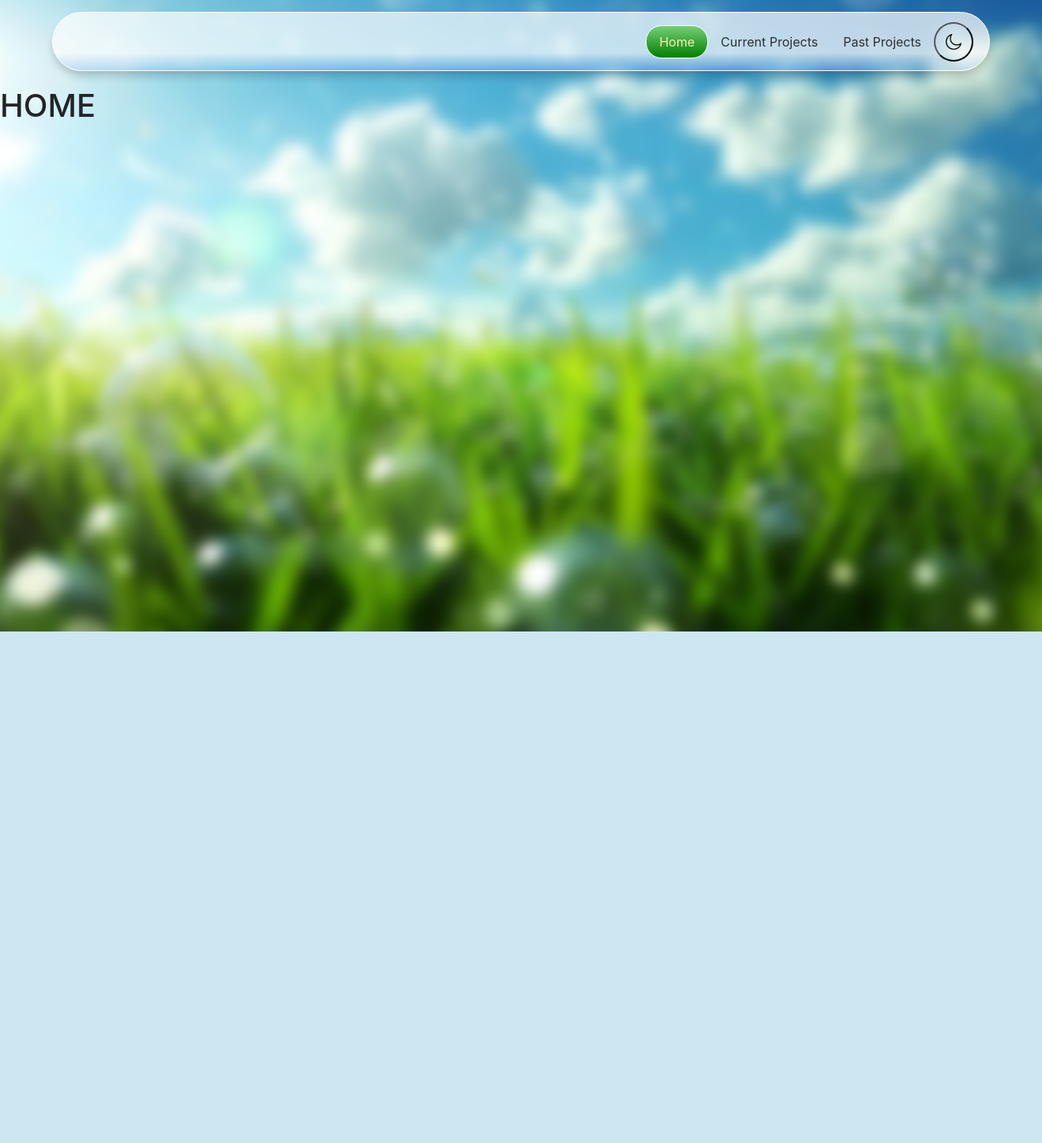
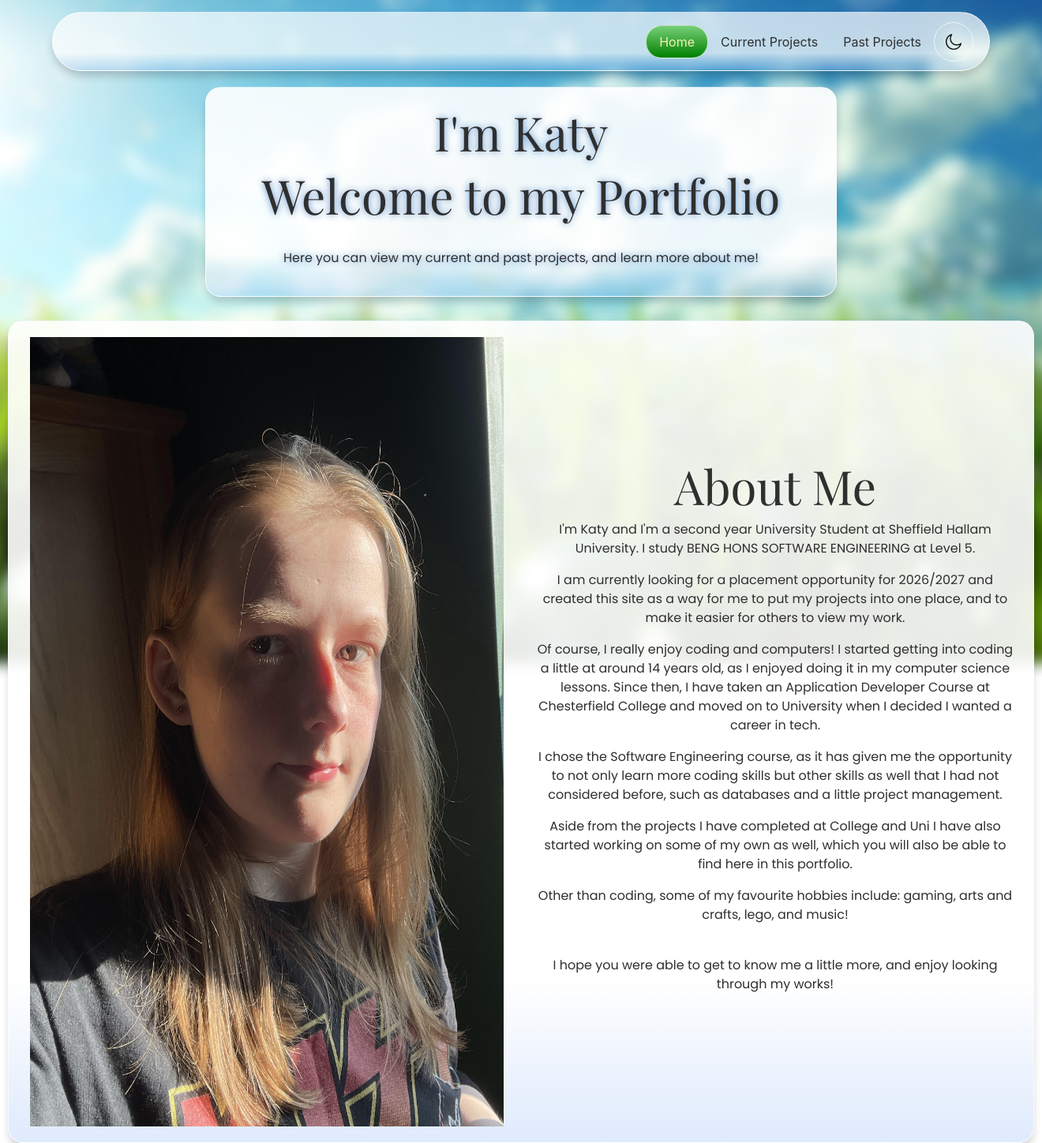
Before and after one commit to Kaytster/Kaytster-Portfolio, a PHP site: page / in a window 1320 px wide. Shown: the whole page at 79% size. Before the commit the page ends 800 px from the top, so only its background shows below. Run offline with PHP 8.4, Linux system fonts and the light colour scheme.

Commit message:
homepage finished

```diff
--- a/index.html
+++ b/index.html
@@ -53,8 +53,59 @@
                 })
             });
     </script>
-
-    <h1>HOME</h1>
+    <div class="card title">
+        <div class="card-body">
+            <h1>I'm Katy</h1>
+            <h1>Welcome to my Portfolio</h1>
+            <br />
+            <p>Here you can view my current and past projects, and learn more about me!</p>
+        </div>
+    </div>
+    <div class="card about-me">
+        <div class="card-body">
+            <div class="row align-items-center">
+                <div class="col-md-6">
+                    <img class="me" src="mecopy.jpg" alt="A picture of me" />
+                </div>
+                <div class="col-md-6">
+                    <h1>About Me</h1>
+                    <p>
+                        I'm Katy and I'm a second year University Student at Sheffield Hallam University.
+                        I study BENG HONS SOFTWARE ENGINEERING at Level 5.
+                    </p>
+                    <p>
+                        I am currently looking for a placement opportunity for 2026/2027
+                        and created this site as a way for me to put my projects into one place,
+                        and to make it easier for others to view my work.
+                    </p>
+                    <p>
+                        Of course, I really enjoy coding and computers!
+                        I started getting into coding a little at around 14 years old,
+                        as I enjoyed doing it in my computer science lessons.
+                        Since then, I have taken an Application Developer Course at Chesterfield College
+                        and moved on to University when I decided I wanted a career in tech.
+                    </p>
+                    <p>
+                        I chose the Software Engineering course,
+                        as it has given me the opportunity to not only learn more coding skills but other skills as well
+                        that I had not considered before, such as databases and a little project management.
+                    </p>
+                    <p>
+                        Aside from the projects I have completed at College and Uni
+                        I have also started working on some of my own as well,
+                        which you will also be able to find here in this portfolio.
+                    </p>
+                    <p>
+                        Other than coding, some of my favourite hobbies include: gaming, arts and crafts, lego, and music!
+                    </p>
+                    <br />
+                    <p>
+                        I hope you were able to get to know me a little more, and enjoy looking through my works!
+                    </p>
+                </div>
+            </div>
+        </div>
+    </div>
 </body>
 </html>
 
--- a/navigation.html
+++ b/navigation.html
@@ -9,7 +9,7 @@
         <a class="nav-link" href="past.html">Past Projects</a>
     </li>
     <li class="nav-item">
-        <button id="theme-toggle" class="nav-link" style="border-radius: 100%; width: 50px; height: 50px; padding: 0; margin: 0; line-height: 0;">
+        <button id="theme-toggle" class="nav-link" style="border-radius: 100%; width: 50px; height: 50px; padding: 0; margin: 0; line-height: 0; background-color: transparent;">
             <img src="moon.png" alt="switch to dark mode" />
         </button>
     </li>
@@ -25,7 +25,7 @@
     margin: auto;
     margin-top: 15px;
     border-radius: 40px;
-    border-color: #ffffff;
+    border-color: var(--nav-light);
     /* border-color: red; */
     border-width: 1px;
     border-style: solid;
@@ -41,12 +41,12 @@
     border-radius: 20px;
 }
 .nav-pills .nav-link:hover {
-    background-color: var(--accent-light);
+    background-color: var(--secondary-light);
 }
 .nav-pills .nav-link.active, .nav-pills .show > .nav-link{
     color: var(--background);
     background: linear-gradient(to bottom, var(--primary-light), var(--primary));
-    border-color: #ffffff;
+    border-color: var(--nav-light);
     border-style: solid;
     border-width: 1px;
 }
@@ -59,4 +59,10 @@ img {
     height: 20px;
     width: 20px;
 }
+
+button {
+    border-color: var(--nav-light);
+    border-width: 1px;
+    border-style: solid;
+}
 </style>
--- a/site-colours.css
+++ b/site-colours.css
@@ -20,6 +20,8 @@
     --text: #2F2F2F;
     --nav-light: rgba(255, 255, 255, 0.7);
     --nav-dark: rgba(149, 186, 246, 0.3);
+    --card-light: rgba(255, 255, 255, 0.9);
+    --card-dark: rgba(149, 186, 246, 0.3);
     --bg-image: url('light-background.jpg');
 
 }
@@ -38,6 +40,8 @@
     --text: #f8eeb5;
     --nav-light: rgba(50, 50, 50, 0.7);
     --nav-dark: rgba(251, 112, 156, 0.3);
+    --card-light: rgba(50, 50, 50, 0.9);
+    --card-dark: rgba(251, 112, 156, 0.3);
     --bg-image: url('dark-background.png');
 }
 
--- a/welcome.css
+++ b/welcome.css
@@ -27,3 +27,55 @@ body {
 
     transform: scale(1.1);
 }
+/* Title Card */
+.title {
+    width: 800px;
+    margin: auto;
+    margin-bottom: 30px;
+    border-radius: 20px;
+    background: linear-gradient(to bottom, var(--card-light) 80%, var(--card-dark) 100%);
+    border-color: var(--nav-light);
+    border-width: 1px;
+    border-style: solid;
+    box-shadow: 0 8px 12px -2px rgba(0, 0, 0, 0.2);
+}
+.title > .card-body {
+    text-align: center;
+    text-shadow: 0 0 10px var(--secondary);
+    color: var(--text);
+}
+.title > .card-body > h1 {
+    font-family: 'Playfair Display', serif;
+    font-size: 60px;
+}
+.title > .card-body> p {
+    font-family: 'Poppins', sans-serif;
+}
+
+/* About me card */
+.about-me {
+    width: 1300px;
+    height: auto;
+    margin: auto;
+    border-radius: 20px;
+    background: linear-gradient(to bottom, var(--card-light) 80%, var(--card-dark) 100%);
+    border-color: var(--nav-light);
+    border-width: 1px;
+    border-style: solid;
+    box-shadow: 0 8px 12px -2px rgba(0, 0, 0, 0.2);
+}
+img.me {
+    height: 1000px;
+    width: 600px;
+}
+.about-me > .card-body {
+    text-align: center;
+    color: var(--text);
+}
+.about-me h1 {
+    font-family: 'Playfair Display', serif;
+    font-size: 60px;
+}
+.about-me p {
+    font-family: 'Poppins', sans-serif;
+}
```
Also changed, not shown: mecopy.jpg (added).
